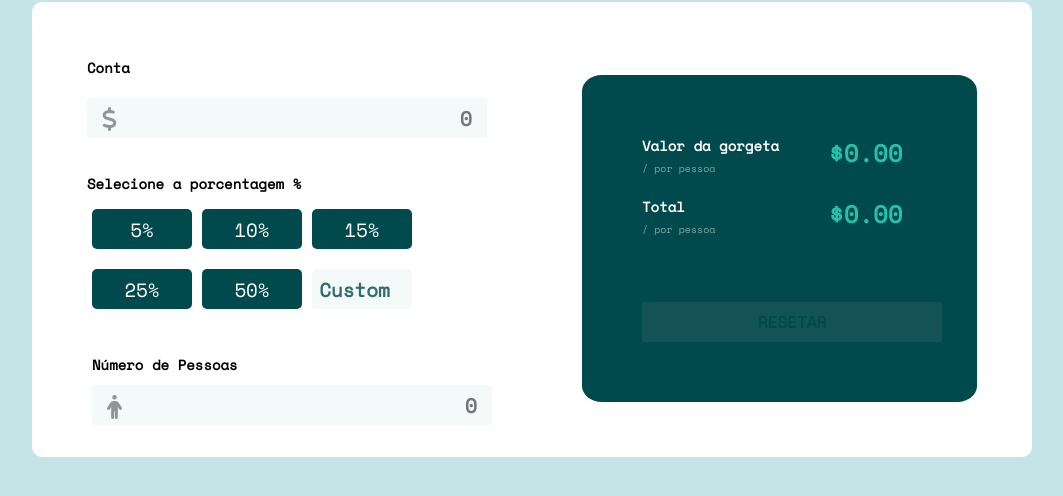
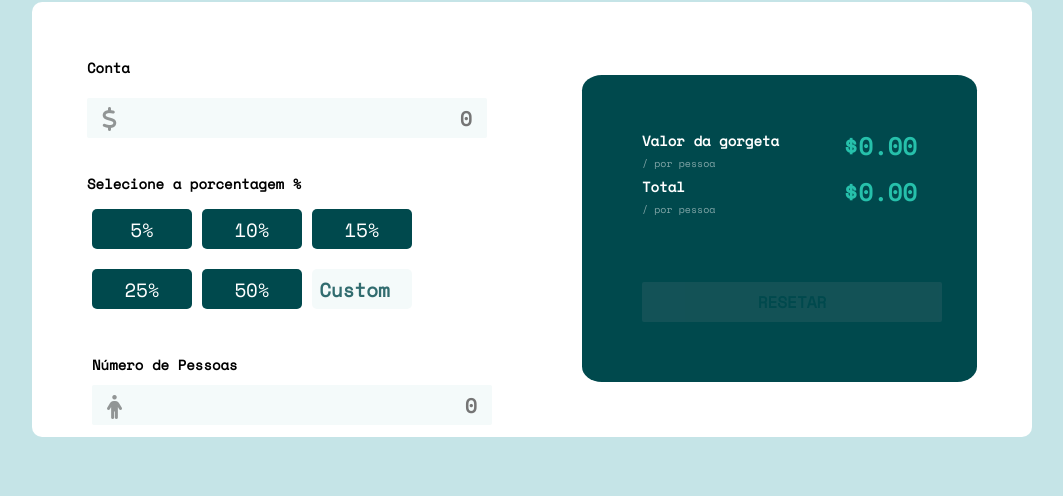
Before and after one commit to JohannesAlves/Calculador-de-Gorgeta, a plain HTML site: page index.html in a window 1280 px wide. Shown: the part 100-596 px from the top of the page, without its empty margins (78-1141 px from the left). Drawn offline with nearby package versions, Linux system fonts and the light colour scheme; some packages are replaced by stand-ins of ours; a script that the page names is missing.

Commit message:
Update style.css

```diff
--- a/assets/css/style.css
+++ b/assets/css/style.css
@@ -1,8 +1,6 @@
 @import url('https://fonts.googleapis.com/css2?family=Space+Mono&display=swap');
 
-/*#001514 Dark Jungle Green
-  #C2D076 Middle Green Yellow
-#EB5E28 */
+
 
 *{
     padding: 0px;
@@ -22,7 +20,6 @@ h1{
     font-size: 20px;
     letter-spacing: 5px;
     opacity: 0.7;
-    display: block;
 
 }
 .titleh3{
@@ -104,8 +101,6 @@ h4{
     margin-top: -40%;
     color: white;
     padding: 50px;
-    display: flex;
-    flex-direction: column;
 }
 .person{
 
@@ -113,11 +108,11 @@ h4{
     opacity: 0.5;
 }
 .valor-total-first, .valor-total{
+    float: right;
     color: hsl(172, 67%, 45%);
-    position: absolute;
-    margin-left: 15%;
+    margin-left: 10%;
     font-weight: 700;
-    margin-top: -2%;
+    margin-top: -10%;
 }
 
 .btn-reset{
```
